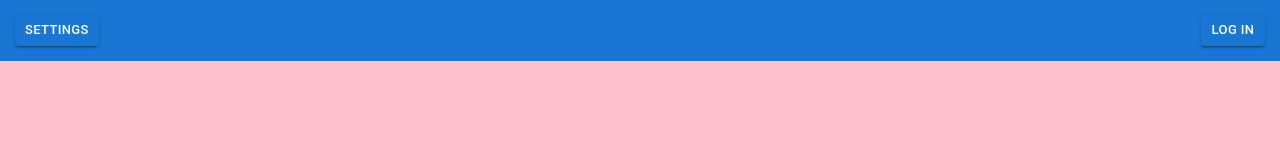
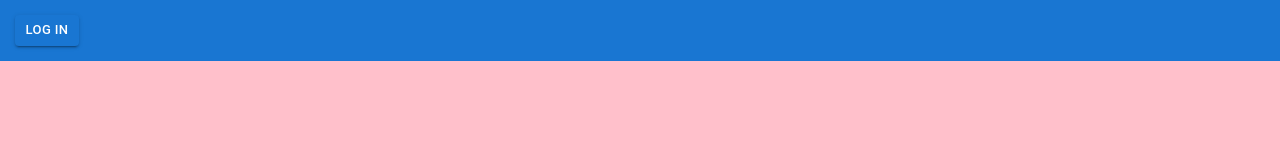
Before and after one commit to kalibria/Honda_tracker, a React (Create React App) app: page /welcome in a window 1280 px wide. Shown: the top 160 px of the page. Built offline with nearby package versions, Linux system fonts and the light colour scheme.

Commit message:
if user unauthorized settings button is missing

```diff
--- a/src/appBar/ButtonAppBar.tsx
+++ b/src/appBar/ButtonAppBar.tsx
@@ -1,11 +1,13 @@
 import * as React from 'react';
 import { LogInLogOutButton } from 'src/auth/components/LogInLogOutButton';
+import { myLocalStorage } from 'src/services/localStorage';
 import { SettingsButton } from 'src/settings/SettingsButton';
 
 export default function ButtonAppBar() {
+  const isAuth = myLocalStorage.isAuth();
   return (
     <div className={'buttonAppContainer'}>
-      <SettingsButton />
+      {isAuth && <SettingsButton />}
       <LogInLogOutButton />
     </div>
   );
--- a/src/auth/components/loginForm/LoginForm.tsx
+++ b/src/auth/components/loginForm/LoginForm.tsx
@@ -12,7 +12,7 @@ import { Loading } from 'src/commonComponents/Loading';
 
 import { myRtkQueryResultProcessor } from 'src/redux/rtkQueryResultProcessor';
 import { setCurrentUsername } from 'src/redux/userDataSlice';
-import { calendarPath, initPath } from 'src/router/rootConstants';
+import { calendarPath } from 'src/router/rootConstants';
 import { useLazyStatusLoginQuery } from 'src/services/hondaApi';
 import { authenticationManager } from 'src/auth/authenticationManager';
 import { myLocalStorage } from 'src/services/localStorage';
--- a/src/commonComponents/types.ts
+++ b/src/commonComponents/types.ts
@@ -5,4 +5,5 @@ export interface IButtonEL {
   onClick?: () => void;
   size?: string;
   children?: React.ReactNode;
+  className?: string;
 }
--- a/src/settings/SettingsButton.tsx
+++ b/src/settings/SettingsButton.tsx
@@ -1,23 +1,13 @@
 import Button from '@mui/material/Button';
 import React from 'react';
-import { useNavigate } from 'react-router-dom';
+import { Link } from 'react-router-dom';
 import { settingsPath } from 'src/router/rootConstants';
 
 export const SettingsButton = () => {
-  const navigate = useNavigate();
-
-  const handleClick = () => {
-    // navigate(settingsPath);
-  };
-
   return (
     <div>
-      <Button
-        variant="contained"
-        type="submit"
-        onClick={handleClick}
-        size={'small'}>
-        {'settings'}
+      <Button variant="contained" type="submit" size={'small'}>
+        <Link to={settingsPath}>Settings</Link>
       </Button>
     </div>
   );
--- a/src/settings/WrapperForSettingPage.tsx
+++ b/src/settings/WrapperForSettingPage.tsx
@@ -1,6 +1,7 @@
 import React, { useEffect, useState } from 'react';
 import { useDispatch } from 'react-redux';
 import { useNavigate } from 'react-router-dom';
+import { AlertForm } from 'src/auth/components/loginForm/componentsForLoginForm';
 import { unauthorized } from 'src/auth/constants';
 import { Loading } from 'src/commonComponents/Loading';
 import { setUserRole } from 'src/redux/userDataSlice';
@@ -12,6 +13,7 @@ import { myRtkQueryResultProcessor } from 'src/redux/rtkQueryResultProcessor';
 export const WrapperForSettingPage = () => {
   const navigate = useNavigate();
   const dispatch = useDispatch();
+  const [errorMsg, setErrorMsg] = useState('');
 
   const { data, currentData, isSuccess } = useGetMeQuery({});
 
@@ -29,6 +31,7 @@ export const WrapperForSettingPage = () => {
     if (result.isSuccess && result.currentData) {
       const userRoles = result.currentData.user.roles;
       dispatch(setUserRole(userRoles));
+      setErrorMsg('');
     }
     if (result.isError) {
       const errorCode = myRtkQueryResultProcessor.handleErrorCode(
@@ -36,10 +39,17 @@ export const WrapperForSettingPage = () => {
         dispatch,
       );
       if (errorCode === unauthorized) {
+        setErrorMsg('Please log in');
         // navigate(initPath);
       }
     }
   }, [dispatch, navigate, result]);
+  console.log('errorMSG', errorMsg);
 
-  return <div>{result.isLoading ? <Loading /> : <SettingsPage />}</div>;
+  return (
+    <div>
+      {result.isLoading ? <Loading /> : <SettingsPage />}
+      <div>{errorMsg && <AlertForm message={errorMsg} />}</div>
+    </div>
+  );
 };
```
Also changed, not shown: src/css/App.css (line endings or trailing spaces).
